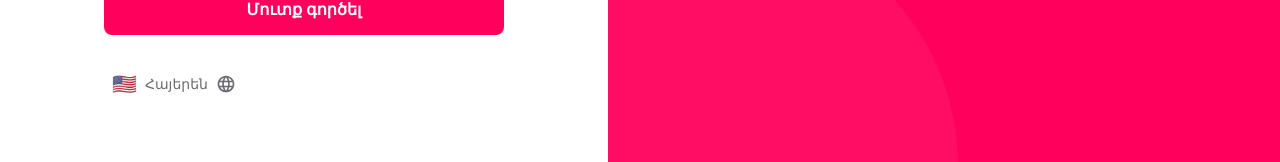
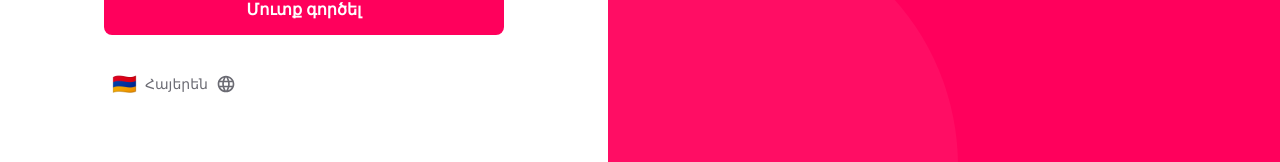
Before and after one commit to sanasaryank/trio-admin, a React (Vite) app: page /dev/login in a window 1280 px wide. Shown: the part 534-696 px from the top of the page. Built offline with nearby package versions, Linux system fonts and the light colour scheme.

Commit message:
fix: replace US flag with Armenian flag in UI

```diff
--- a/src/pages/auth/LoginPage.tsx
+++ b/src/pages/auth/LoginPage.tsx
@@ -19,7 +19,7 @@ import { getErrorMessage } from '../../api/errors';
 import TextField from '../../components/ui/atoms/TextField';
 
 const languages = [
-  { code: 'hy', name: 'Հայերեն', flag: '\u{1F1FA}\u{1F1F8}' },
+  { code: 'hy', name: 'Հայերեն', flag: '\u{1F1E6}\u{1F1F2}' },
   { code: 'ru', name: 'Русский', flag: '\u{1F1F7}\u{1F1FA}' },
   { code: 'en', name: 'English', flag: '\u{1F1FA}\u{1F1F8}' },
 ];
```
